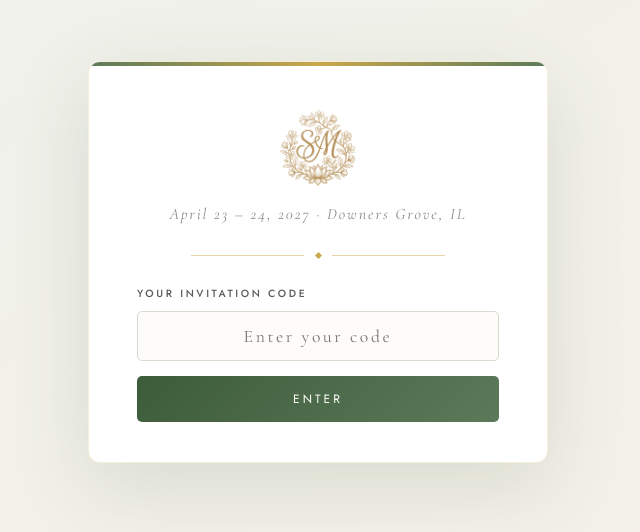
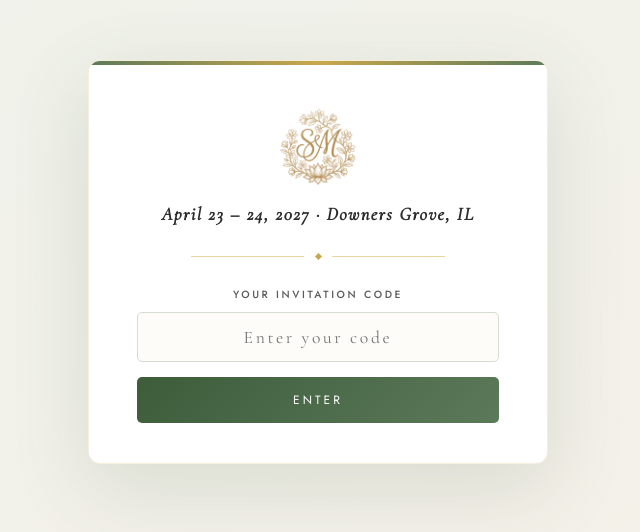
Before and after one commit to muralipalathinkara-create/Wedding-website, a website: page index.html in a window 1280 px wide. Shown: the part 138-670 px from the top of the page, without its empty margins (322-962 px from the left). Drawn offline with nearby package versions, Linux system fonts and the light colour scheme; a web font is replaced by a local one.

Commit message:
password gate box update

```diff
--- a/index.html
+++ b/index.html
@@ -76,13 +76,13 @@
     }
     .gate-logo-wrap img { width:100%; height:auto; display:block; }
     .gate-tagline {
-      font-family:'Cormorant Garamond',serif; font-style:italic; font-size:1rem;
-      color:var(--text-light); letter-spacing:.12em; margin-bottom:1.8rem;
+      font-family:'Cormorant Garamond',serif; font-style:italic; font-size:1.15rem; font-weight:600;
+      color:var(--text-dark); letter-spacing:.08em; margin-bottom:1.8rem;
     }
     .gate-divider { display:flex; align-items:center; gap:.7rem; margin:0 auto 1.8rem; width:70%; }
     .gate-divider-line { flex:1; height:1px; background:var(--gold-light); }
     .gate-divider-diamond { width:5px; height:5px; background:var(--gold); transform:rotate(45deg); flex-shrink:0; }
-    .gate-label { font-size:.65rem; letter-spacing:.25em; text-transform:uppercase; color:var(--text-mid); font-weight:500; margin-bottom:.6rem; display:block; text-align:left; }
+    .gate-label { font-size:.65rem; letter-spacing:.25em; text-transform:uppercase; color:var(--text-mid); font-weight:500; margin-bottom:.6rem; display:block; text-align:center; }
     .gate-input { width:100%; padding:.85rem 1.1rem; border:1px solid var(--sage-light); border-radius:5px; font-family:'Cormorant Garamond',serif; font-size:1.1rem; color:var(--text-dark); background:var(--warm-white); outline:none; transition:border-color .3s,box-shadow .3s; letter-spacing:.15em; text-align:center; margin-bottom:.9rem; }
     .gate-input:focus { border-color:var(--gold); box-shadow:0 0 0 3px rgba(201,168,76,.12); }
     .gate-input.error { border-color:#c0392b; box-shadow:0 0 0 3px rgba(192,57,43,.1); }
```
